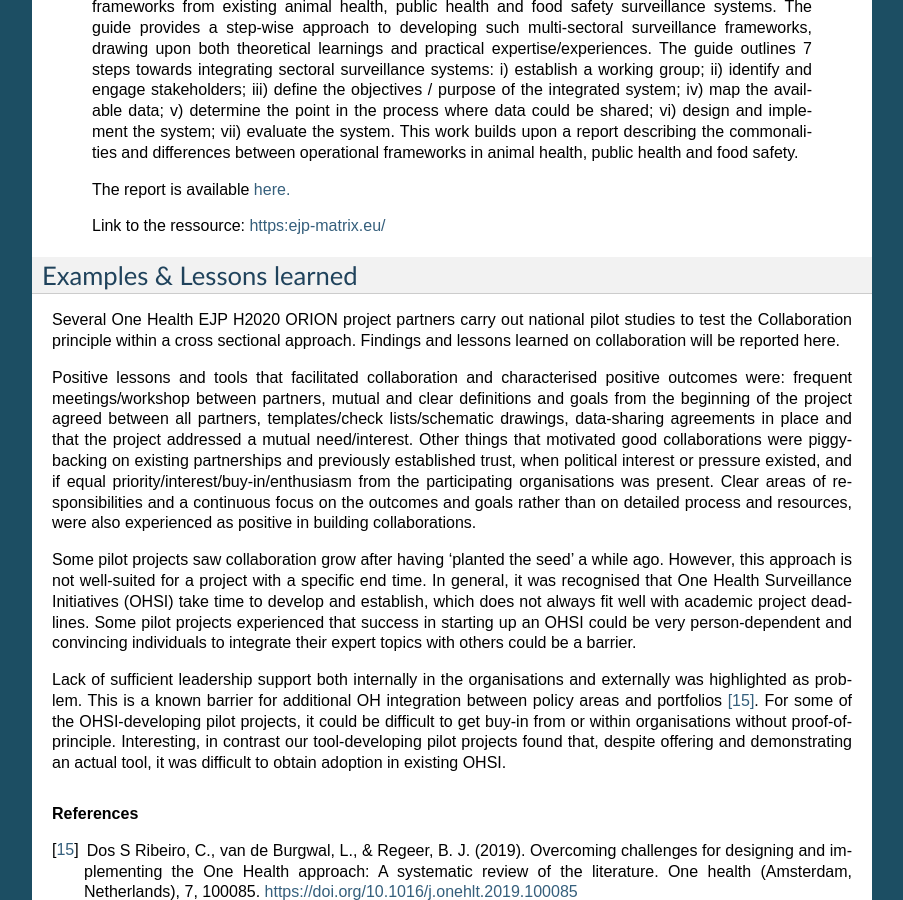
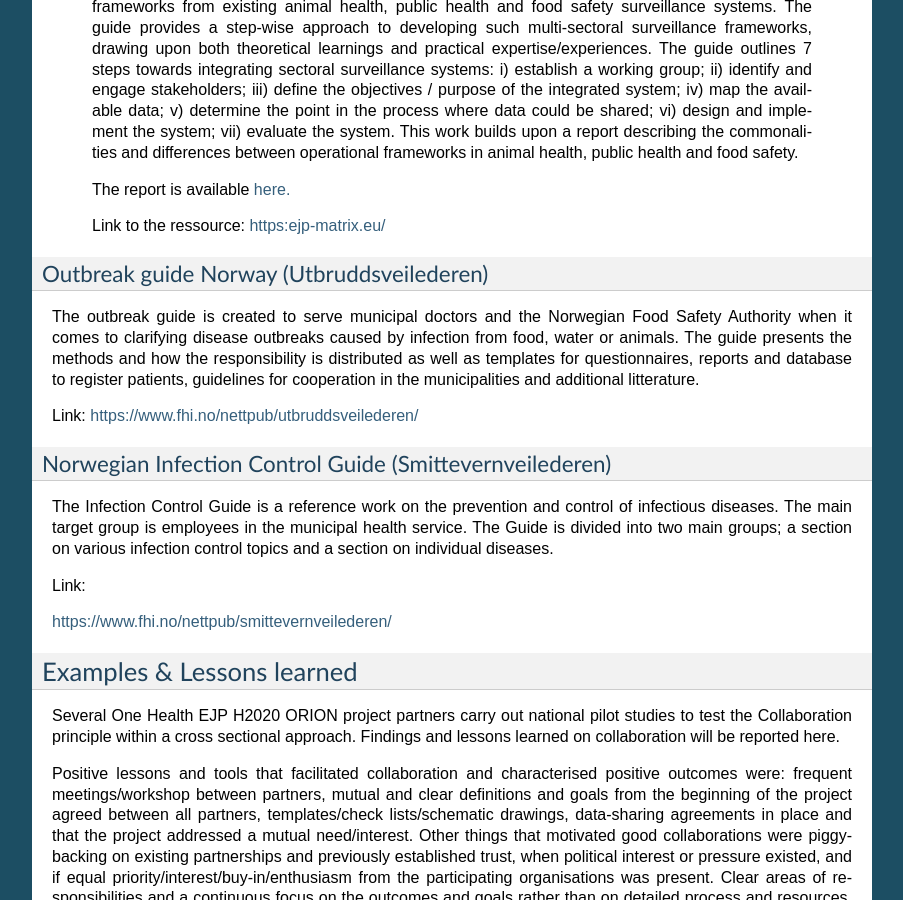
Before and after one commit to EJP-ORION/OH-Surveillance-Codex, a Sphinx documentation site: the page built from docs/2-the-collaboration-principle.rst, in a window 1280 px wide and 900 px high, scrolled down 2186 px. Shown: the whole window, without its empty margins (198-1101 px from the left). Built offline with Sphinx 7.4.7, drawn with Linux system fonts in a browser that asks for light colours; some of the changed text lies outside the part shown.

Commit message:
Add new Sections

```diff
--- a/docs/2-the-collaboration-principle.rst
+++ b/docs/2-the-collaboration-principle.rst
@@ -124,6 +124,36 @@ Interactive guide to developing multi-sectoral surveillance systems
 
     Link to the ressource: https:ejp-matrix.eu/
 
+Outbreak guide Norway (Utbruddsveilederen)
+''''''''''''''''''''''''''''''''''''''''''
+
+The outbreak guide is created to serve municipal doctors and the
+Norwegian Food Safety Authority when it comes to clarifying disease
+outbreaks caused by infection from food, water or animals. The guide
+presents the methods and how the responsibility is distributed as well
+as templates for questionnaires, reports and database to register
+patients, guidelines for cooperation in the municipalities and
+additional litterature.
+
+Link: https://www.fhi.no/nettpub/utbruddsveilederen/
+
+
+
+Norwegian Infection Control Guide (Smittevernveilederen)
+'''''''''''''''''''''''''''''''''''''''''''''''''''''''''''
+
+The Infection Control Guide is a reference work on the prevention and
+control of infectious diseases. The main target group is employees in
+the municipal health service. The Guide is divided into two main groups;
+a section on various infection control topics and a section on
+individual diseases.
+
+Link:
+
+https://www.fhi.no/nettpub/smittevernveilederen/
+
+
+
 
 Examples & Lessons learned
 --------------------------
```
